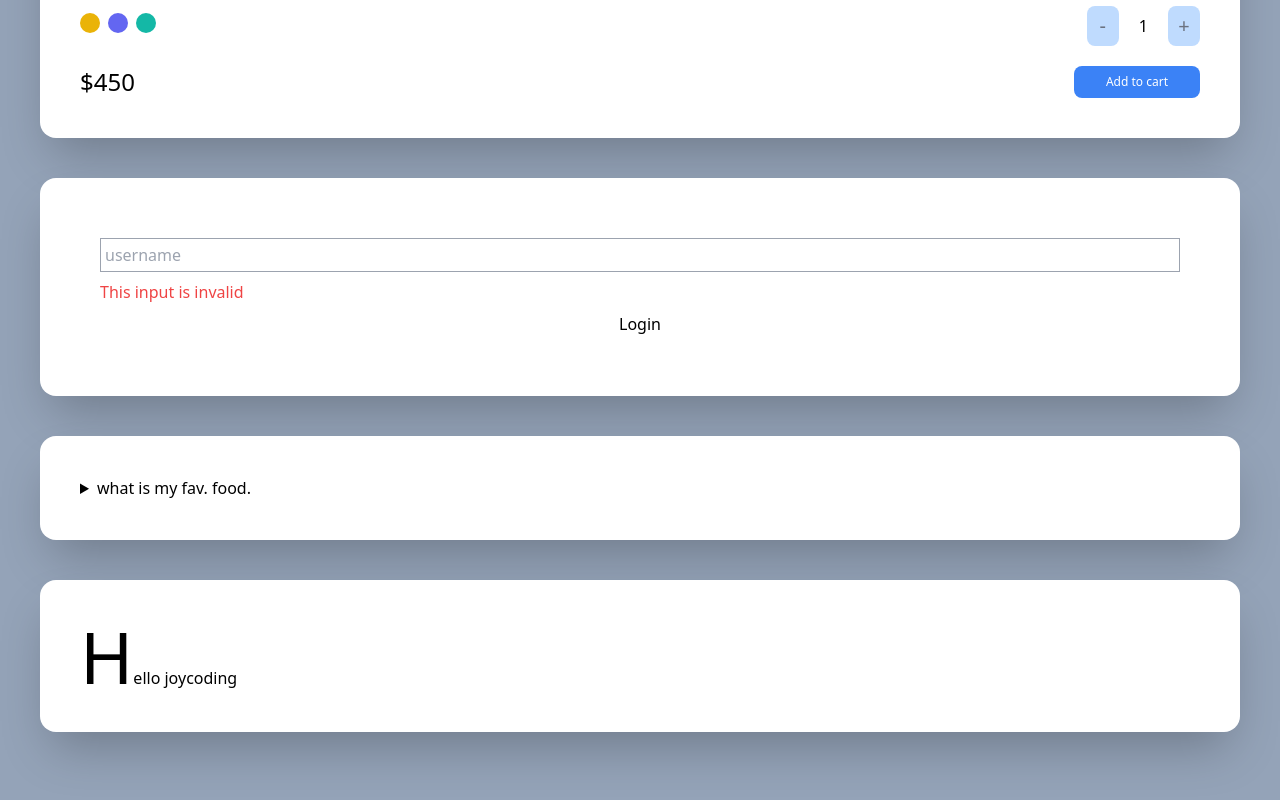
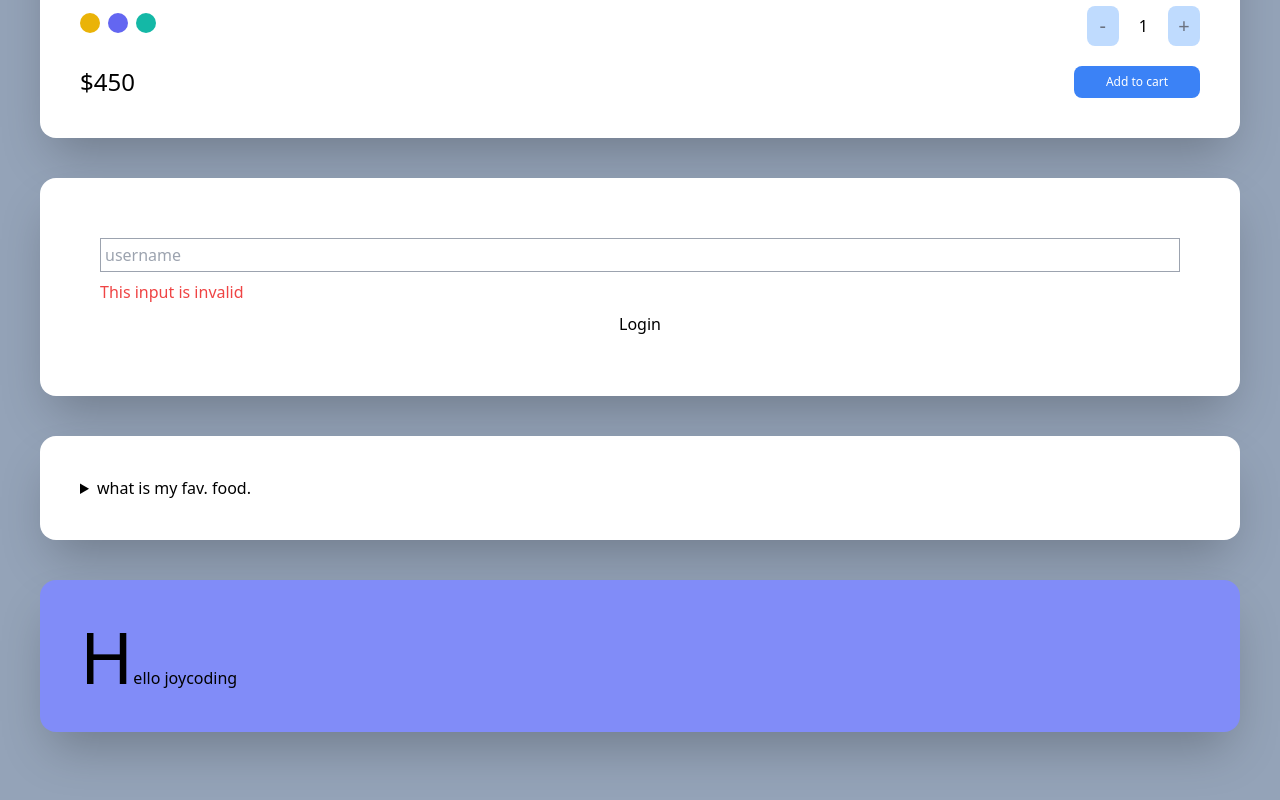
Before and after one commit to leejanghe/Tailwind_CSS_Tour, a Next.js app in the folder tailwind-css/: page / in a window 1280 px wide. Shown: the part 1296-2096 px from the top of the page. Built offline with nearby package versions, Linux system fonts and the light colour scheme.

Commit message:
responsive part1

```diff
--- a/tailwind-css/pages/index.tsx
+++ b/tailwind-css/pages/index.tsx
@@ -131,7 +131,7 @@ const Home: NextPage = () => {
         </details>
       </div>
 
-      <div className="bg-white p-10 rounded-2xl shadow-2xl">
+      <div className="bg-white p-10 rounded-2xl shadow-2xl sm:bg-purple-400 md:bg-yellow-500 lg:bg-lime-400 xl:bg-indigo-400">
         <p className="first-letter:text-7xl first-letter:hover:text-purple-400">Hello joycoding</p>
       </div>
     </div>
```
